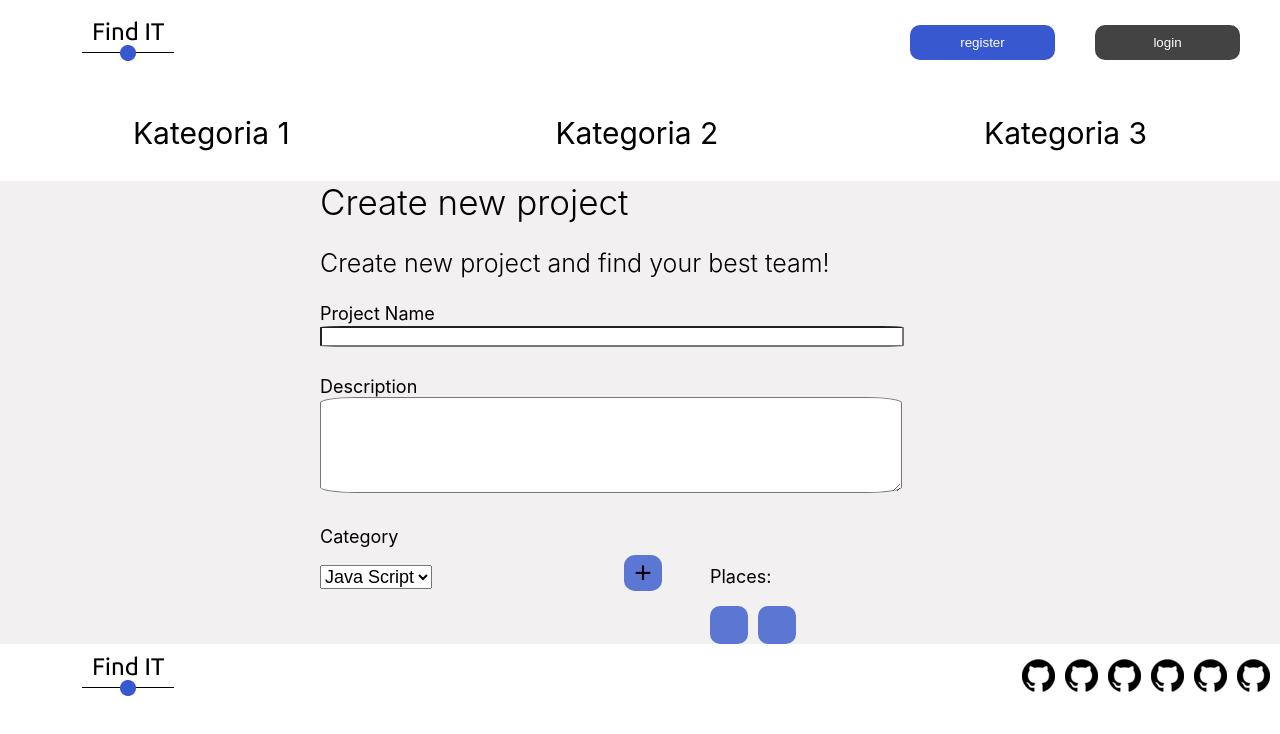
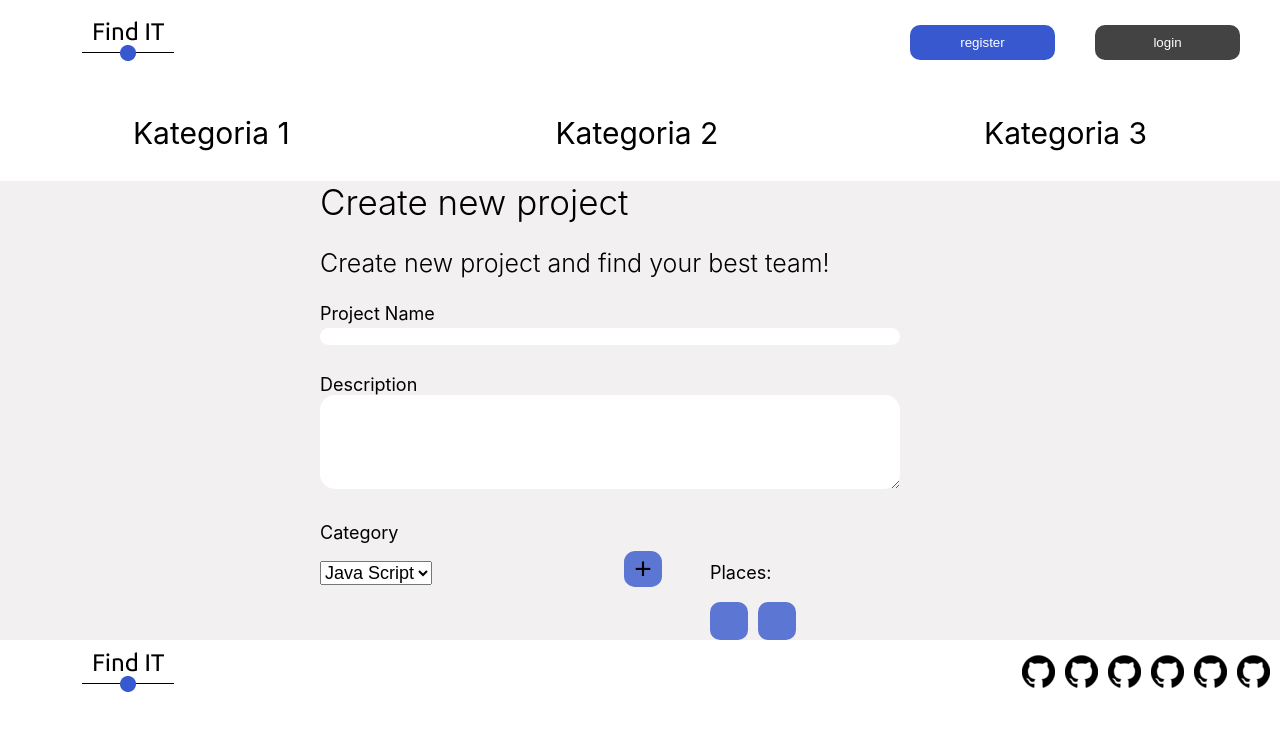
Before and after one commit to SzymonCzapkowski/find-it-client, a React (Create React App) app: page /projectform in a window 1280 px wide. Shown: the top 734 px of the page. Built offline with nearby package versions, Linux system fonts and the light colour scheme.

Commit message:
New input styles

```diff
--- a/src/components/Project/ProjectForm/ProjectFormMain/ProjectFormMain.jsx
+++ b/src/components/Project/ProjectForm/ProjectFormMain/ProjectFormMain.jsx
@@ -39,8 +39,9 @@ render() {
                 <ProjectName>
                     <ProjectNameLabel > Project Name </ProjectNameLabel>
                     <ProjectNameInput style = {{
-                        "border-radius": "6%",
-                        "width": "60%"
+                        "border-radius": "15px",
+                        "width": "60%",
+                        "border": "0"
                     }}
                     name = "projectname" type = "text"/>
                 </ProjectName>
@@ -53,8 +54,9 @@ render() {
 
                     <Field style = {
                         {
-                            "border-radius": "6%",
-                            "width": "60%"
+                            "border-radius": "15px",
+                            "width": "60%",
+                            "border": "0"
                         }
                     }
                     name = "messageText"
```
